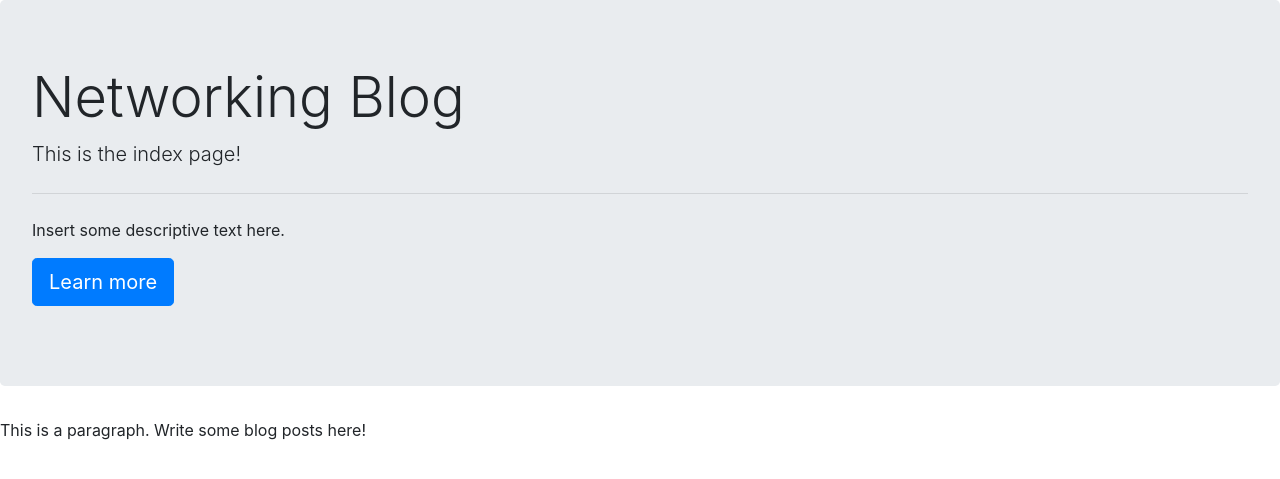
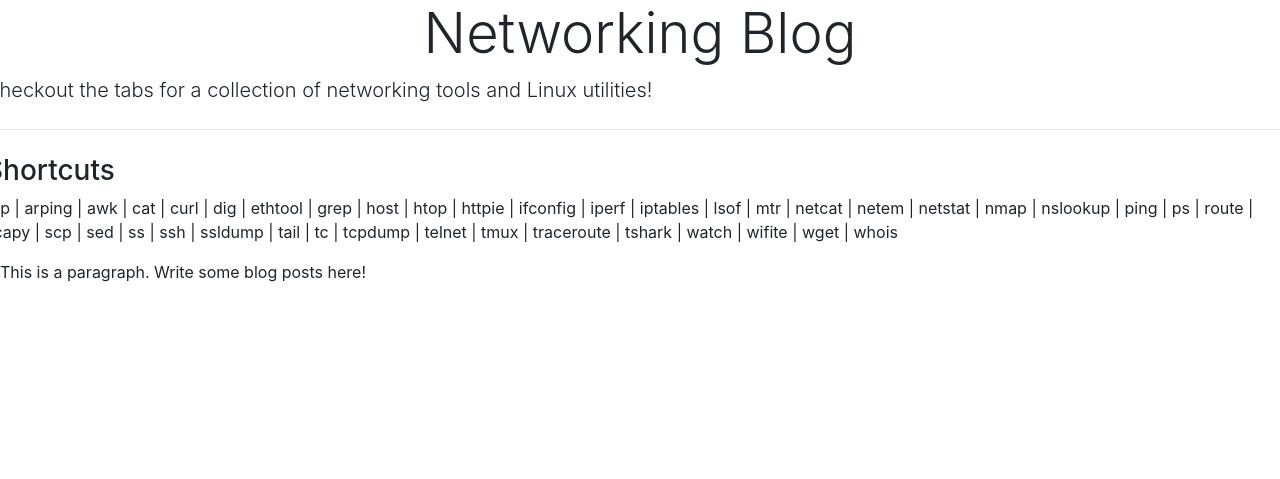
Before and after one commit to thiteixeira/network_blog, a Flask app: page / in a window 1280 px wide. Shown: the part 66-545 px from the top of the page. Run offline with Flask 2, Linux system fonts and the light colour scheme; some libraries are stand-ins or nearby versions.

Commit message:
changed index and jumbotron

```diff
--- a/templates/index.html
+++ b/templates/index.html
@@ -5,11 +5,51 @@
 {% endblock %}
 
 {% block jumbo %}
-    <p class="lead">This is the index page!</p>
+    <p class="lead">Checkout the tabs for a collection of networking tools and Linux utilities!</p>
     <hr class="my-4">
-    <p>Insert some descriptive text here.</p>
-    <p class="lead">
-      <a class="btn btn-primary btn-lg" href="#" role="button">Learn more</a>
+    <h3>Shortcuts</h3>
+    <p>
+        arp |
+        arping |
+        awk |
+        cat |
+        curl |
+        dig |
+        ethtool |
+        grep |
+        host |
+        htop |
+        httpie |
+        ifconfig |
+        iperf |
+        iptables |
+        lsof |
+        mtr |
+        netcat |
+        netem |
+        netstat |
+        nmap |
+        nslookup |
+        ping |
+        ps |
+        route |
+        scapy |
+        scp |
+        sed |
+        ss |
+        ssh |
+        ssldump |
+        tail |
+        tc |
+        tcpdump |
+        telnet |
+        tmux |
+        traceroute |
+        tshark |
+        watch |
+        wifite |
+        wget |
+        whois
     </p>
 {% endblock %}
 
--- a/templates/layout.html
+++ b/templates/layout.html
@@ -43,11 +43,17 @@
     </div>
 </nav>
 
-<div class="jumbotron">
-  <h1 class="display-4">{% block heading %}{% endblock %}</h1>
-  {% block jumbo %}
-    {% endblock %}
+<div class="hero-unit span10">
+    <div class="row">
+      <div class="span10">
+        <div align="center">
+            <h1 class="display-4">{% block heading %}{% endblock %}</h1>
+        </div>
+      {% block jumbo %} {% endblock %}
+      </div>
+    </div>
 </div>
+
 
 <div>
     {% block body %}
```
